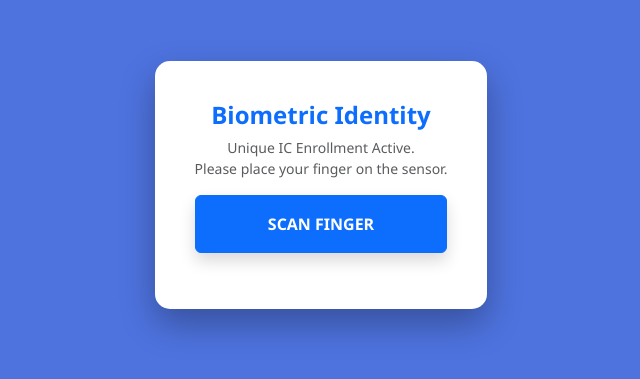
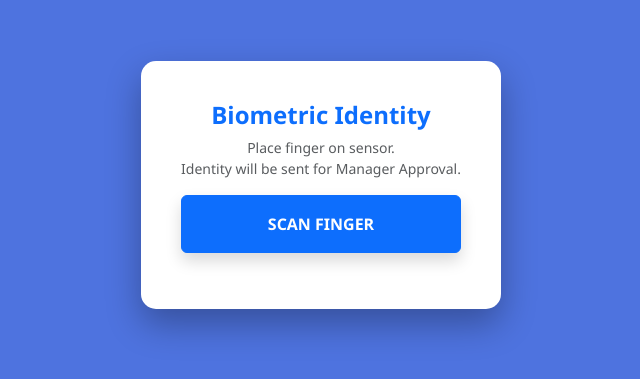
Before and after one commit to Shiplocal/SL-biometric, a plain HTML site: page index.html in a window 1280 px wide. Shown: the part 215-594 px from the top of the page, without its empty margins (319-959 px from the left). Drawn offline with nearby package versions, Linux system fonts and the light colour scheme.

Commit message:
Update index.html

```diff
--- a/index.html
+++ b/index.html
@@ -11,7 +11,7 @@
 <body>
     <div class="bridge-card">
         <h4 class="fw-bold text-primary">Biometric Identity</h4>
-        <p class="text-muted small">Unique IC Enrollment Active.<br>Please place your finger on the sensor.</p>
+        <p class="text-muted small">Place finger on sensor.<br>Identity will be sent for Manager Approval.</p>
         <button id="btn" class="btn btn-primary w-100 fw-bold py-3 shadow" onclick="executeScan()">SCAN FINGER</button>
         <div id="status" class="mt-3 small text-danger fw-bold"></div>
     </div>
@@ -31,7 +31,6 @@
                         challenge: window.crypto.getRandomValues(new Uint8Array(32)),
                         rp: { name: "SL_Logistics" },
                         user: {
-                            // BACK TO UNIQUE ID: This prevents the "skip scan" bug
                             id: new TextEncoder().encode(params.get('icid')),
                             name: "Worker_" + params.get('icid'),
                             displayName: "ID: " + params.get('icid')
@@ -54,7 +53,6 @@
                 });
 
                 const credId = btoa(String.fromCharCode.apply(null, new Uint8Array(credential.rawId)));
-
                 window.location.href = `${params.get('returnUrl')}?credId=${encodeURIComponent(credId)}&icid=${params.get('icid')}&action=${params.get('action')}`;
 
             } catch (e) {
```
